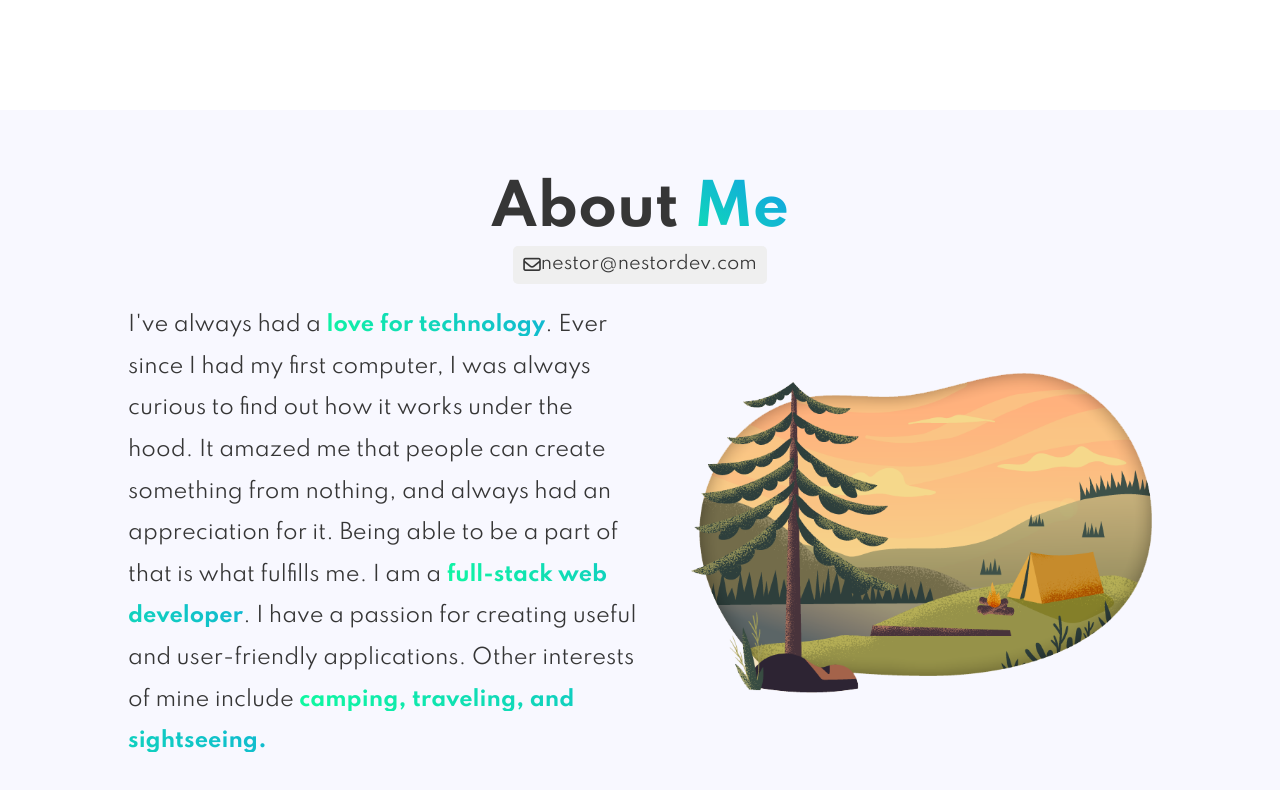
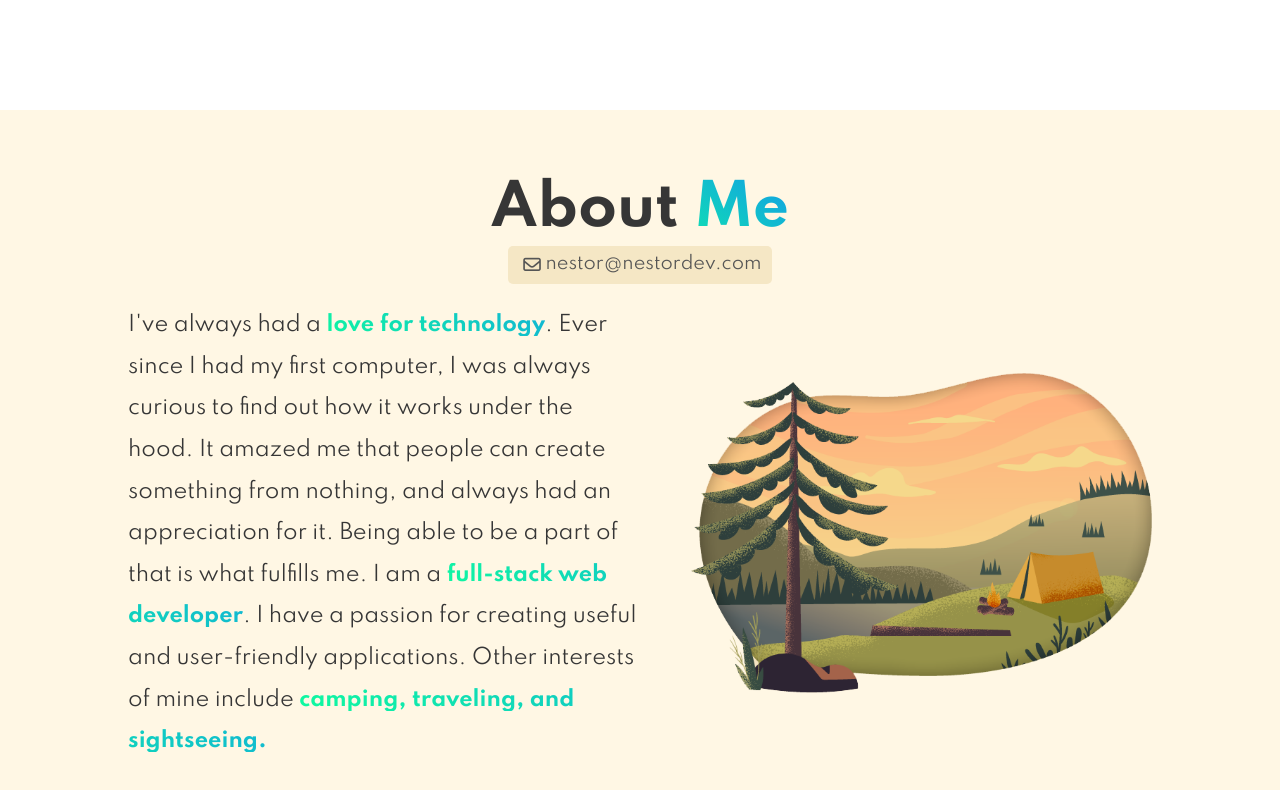
Before and after one commit to cnestordev/portfolio, a React (Create React App) app: page / in a window 1280 px wide. Shown: the part 2660-3450 px from the top of the page. Built offline with nearby package versions, Linux system fonts and the light colour scheme.

Commit message:
changes style for about-me

```diff
--- a/src/styles/about.js
+++ b/src/styles/about.js
@@ -2,7 +2,7 @@ import styled from 'styled-components'
 
 export const Section = styled.section`
   margin-top: 5rem;
-  background: #f8f8ff;
+  background: #fff7e4;
 `
 
 export const Header = styled.h2`
@@ -15,16 +15,20 @@ export const Header = styled.h2`
 `
 
 export const Subheader = styled.h4`
-  background: #efefef;
-  color: var(--black);
+  background: #f5e7c5;
+  color: #555;
   border-radius: 5px;
   font-size: 1.1rem;
   width: max-content;
   margin: 0 auto 2%;
   text-align: center;
-  padding: 1%;
+  padding: 1% 1.5%;
   display: flex;
   align-items: center;
+
+  i {
+    margin-right: 2%;
+  }
 `
 
 export const FlexContainer = styled.div`
```
